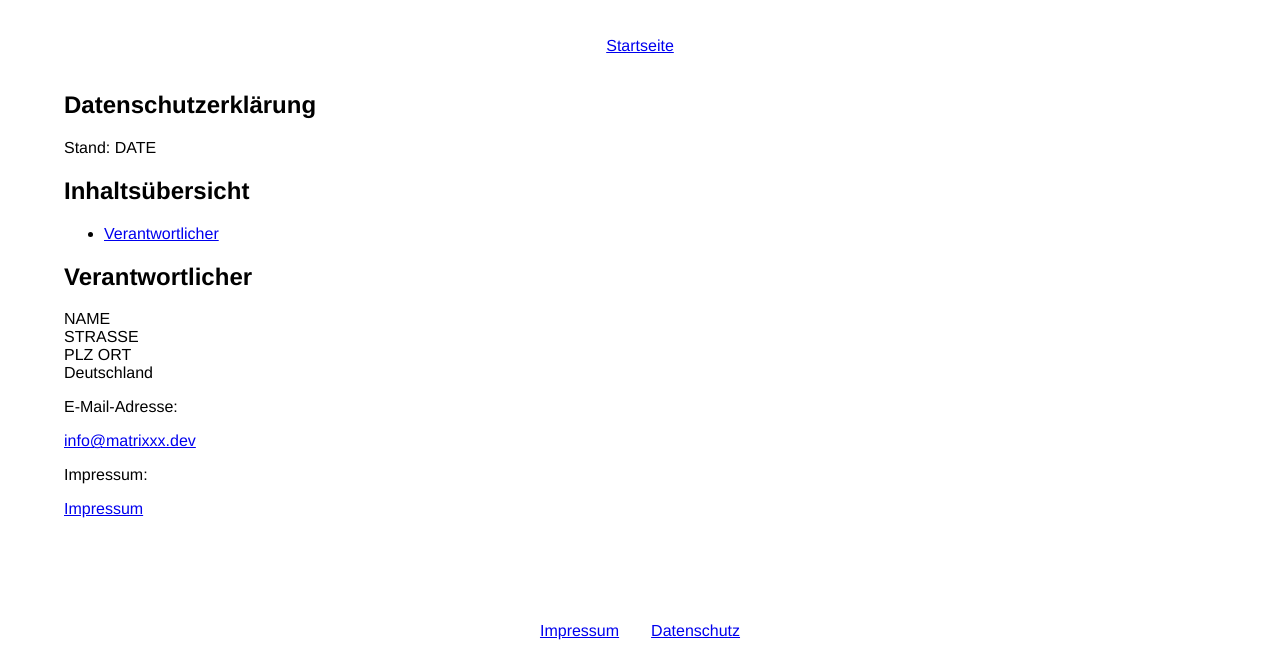
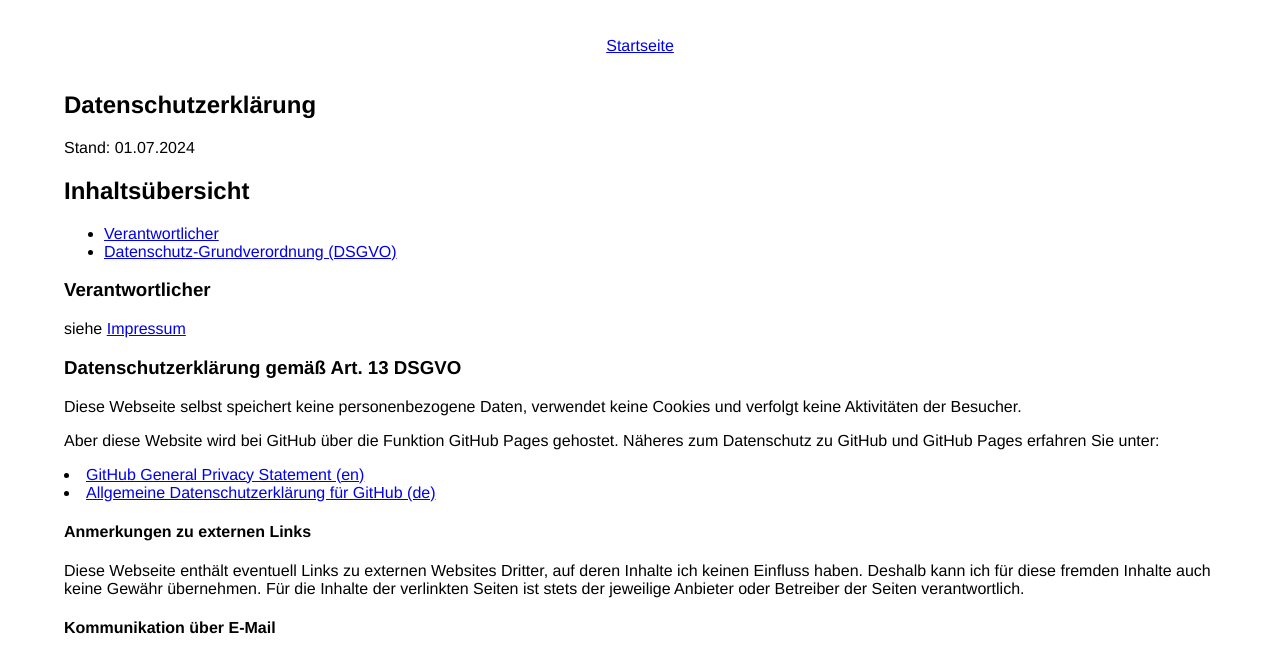
Before and after one commit to matrixxx-dev/infopage, a plain HTML site: page datenschutz.html in a window 1280 px wide. Shown: the part 127-783 px from the top of the page. Drawn offline with Linux system fonts and the light colour scheme.

Commit message:
adapt datenschutz.html and impressum.html

```diff
--- a/datenschutz.html
+++ b/datenschutz.html
@@ -25,19 +25,43 @@
     </nav>
     <section>
       <h1>Datenschutzerklärung</h1>
-      <p>Stand: DATE</p>
+      <p>Stand: 01.07.2024</p>
+
       <h2>Inhaltsübersicht</h2>
       <ul class="index">
         <li><a class="index-link" href="#Responsible">Verantwortlicher</a></li>
-      </ul>
-      <h2 id="Responsible">Verantwortlicher</h2>
-      <p>
-        NAME<br />STRASSE<br />PLZ ORT<br />Deutschland
+        <li><a class="index-link" href="#DSGVO"
+            >Datenschutz-Grundverordnung (DSGVO)</a></li>
+       </ul>
+
+      <h3 id="Responsible">Verantwortlicher</h3>
+      <p>siehe <a href="impressum.html">Impressum</a></p>
+
+      <h3 id="DSGVO">Datenschutzerklärung gemäß Art. 13 DSGVO</h3>
+      <p>Diese Webseite selbst speichert keine personenbezogene Daten, verwendet
+      keine Cookies und verfolgt keine Aktivitäten der Besucher.</p>
+      <p>Aber diese Website wird bei GitHub über die Funktion GitHub Pages
+      gehostet. Näheres zum Datenschutz zu GitHub und GitHub Pages erfahren
+      Sie unter:
+      <li><a href="https://docs.github.com/en/github/site-policy/github-privacy-statement#github-pages"
+          >GitHub General Privacy Statement (en)</a></li>
+      <li><a href="https://docs.github.com/de/github/site-policy/github-privacy-statement#github-pages"
+          >Allgemeine Datenschutzerklärung für GitHub (de)</a></li>
       </p>
-      E-Mail-Adresse:
-      <p><a href="mailto:info@matrixxx.dev">info@matrixxx.dev</a></p>
-      Impressum:
-      <p><a href="impressum.html">Impressum</a></p>
+      <h4>Anmerkungen zu externen Links</h4>
+      <p>Diese Webseite enthält eventuell Links zu externen Websites Dritter,
+         auf deren Inhalte ich keinen Einfluss haben. Deshalb kann ich für diese
+         fremden Inhalte auch keine Gewähr übernehmen. Für die Inhalte der
+         verlinkten Seiten ist stets der jeweilige Anbieter oder Betreiber der
+         Seiten verantwortlich.</p>
+
+      <h4>Kommunikation über E-Mail</h4>
+      <p>Kommunikation via E-Mail kann Sicherheitslücken aufweisen.
+        Ein lückenloser Schutz der Daten vor dem Zugriff durch Dritte ist hier
+        nicht möglich.
+        Sollte ich eine E-Mail von Ihnen erhalten, so gehen ich davon aus,
+        dass ich zu einer Beantwortung per E-Mail berechtigt bin.</p>
+
     </section>
     <footer>
       <ul class="mitte">
```
Also changed, not shown: impressum.html (+5 -6 lines).
